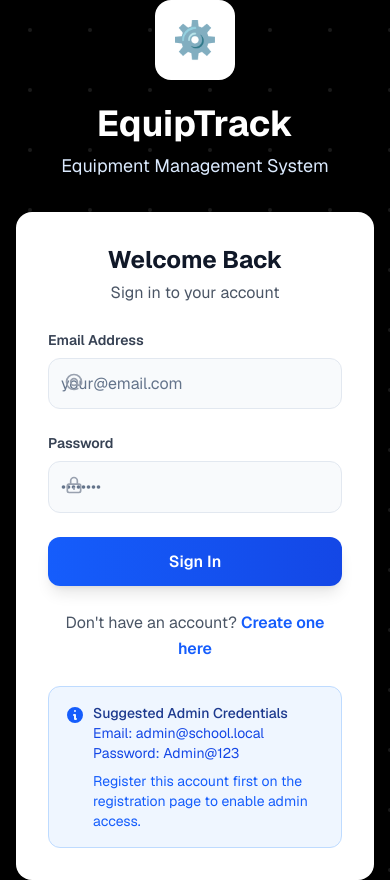
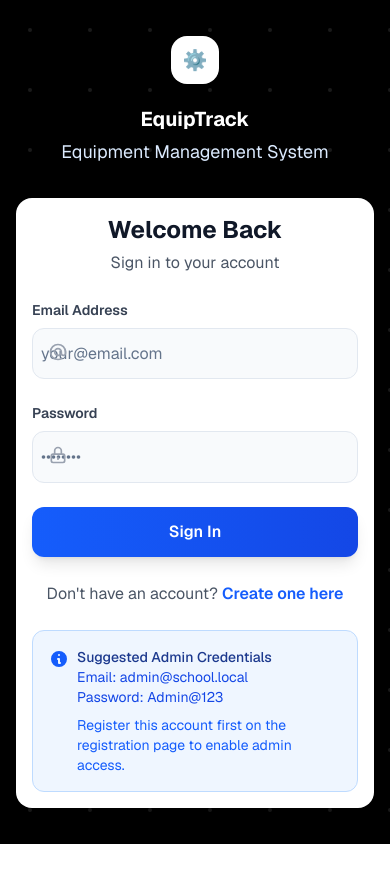
Before and after one commit to jonalynquimiguingresit-max/Barrowing-and-Returning-of-Equipment-System, a Next.js app: page /login in a window 390 px wide. After the commit the page ends 844 px from the top, so only its background shows below. Built offline with nearby package versions, Linux system fonts and the light colour scheme; no server answers.

Commit message:
style(responsive): add mobile CSS tweaks to prevent overlaps/overflow

```diff
--- a/app/globals.css
+++ b/app/globals.css
@@ -194,3 +194,54 @@ select:focus {
   .py-8 { padding-top: 1.25rem; padding-bottom: 1.25rem; }
   .px-4 { padding-left: 0.75rem; padding-right: 0.75rem; }
 }
+
+/* More aggressive mobile fixes to avoid overflow and overlaps */
+@media (max-width: 640px) {
+  /* Reduce very large headings and icon containers */
+  .text-4xl { font-size: 1.5rem !important; }
+  .w-20.h-20 { width: 48px !important; height: 48px !important; }
+
+  /* Make header action buttons wrap instead of overflowing */
+  .flex.space-x-3 { flex-wrap: wrap; gap: 0.5rem; }
+  .flex.space-x-3 > * { flex: 1 1 auto; }
+
+  /* Tables: use fixed layout and wrap long text, reduce padding */
+  .overflow-x-auto table {
+    width: 100%;
+    table-layout: fixed;
+    border-collapse: collapse;
+  }
+
+  .overflow-x-auto table th,
+  .overflow-x-auto table td {
+    padding: 0.5rem !important;
+    font-size: 0.875rem !important;
+    white-space: normal !important;
+    word-break: break-word !important;
+  }
+
+  /* Make icon+label groups stack vertically where space is tight */
+  .group > div, .inline-flex.items-center { min-width: 0; }
+
+  /* Ensure modals and fixed elements fit within viewport */
+  .fixed.inset-0, .fixed.top-6.right-6 { padding-left: 0.5rem; padding-right: 0.5rem; }
+
+  /* Ensure card/content padding is reduced */
+  .p-8 { padding: 1rem; }
+  .p-6 { padding: 0.75rem; }
+
+  /* Small forms: inputs and buttons full width */
+  form .flex, form .grid { gap: 0.5rem; }
+  form button { width: 100%; }
+
+  /* Notifications: ensure stacked and not overlapping nav */
+  .notifications-container { top: 0.5rem !important; right: 0.5rem !important; left: 0.5rem !important; }
+}
+
+@media (max-width: 420px) {
+  /* Extra small screens tweaks */
+  .text-4xl { font-size: 1.25rem !important; }
+  .w-12, .h-12 { width: 40px !important; height: 40px !important; }
+  .px-4 { padding-left: 0.5rem; padding-right: 0.5rem; }
+  .py-8 { padding-top: 0.75rem; padding-bottom: 0.75rem; }
+}
```
